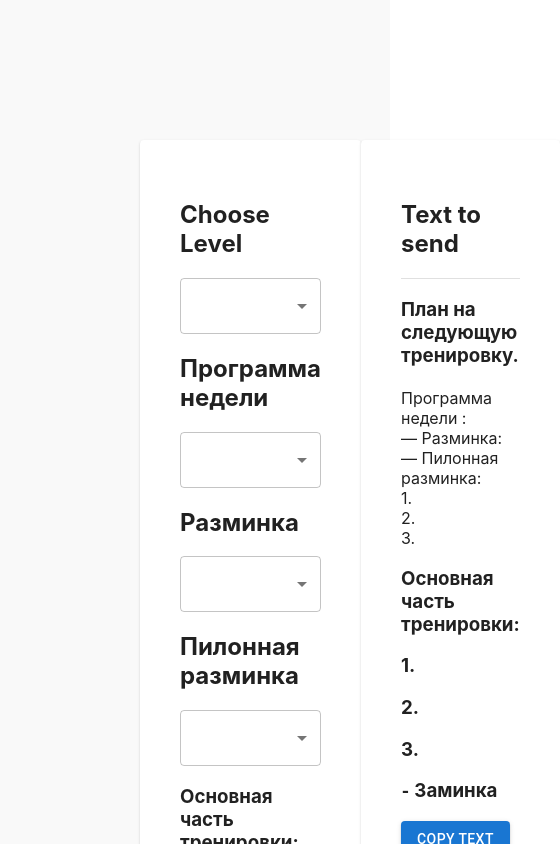
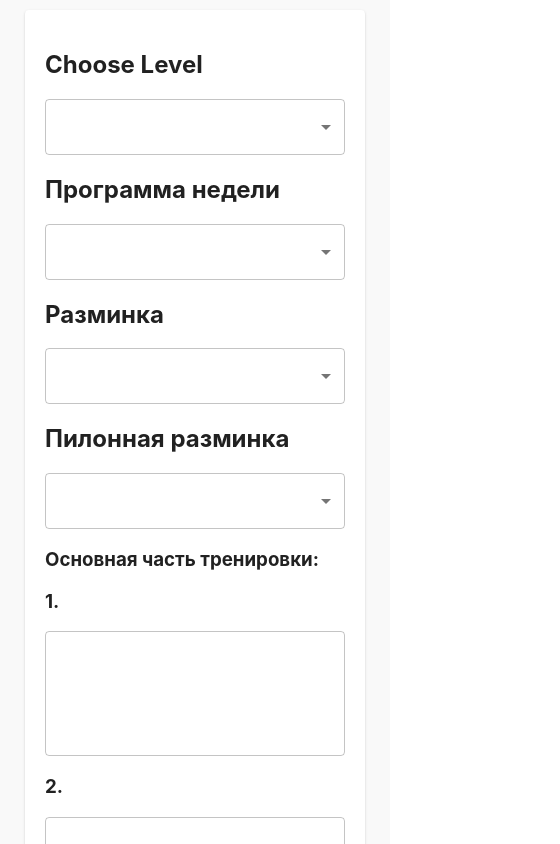
Before and after one commit to AnyaGalkina/plan-generator, a React (Create React App) app: page / in a window 390 px wide. Shown: the top 844 px of the page, 560 px wide, since content can reach past the window. Built offline with nearby package versions, Linux system fonts and the light colour scheme.

Commit message:
Add responsive design

```diff
--- a/src/components/Main.module.css
+++ b/src/components/Main.module.css
@@ -11,3 +11,30 @@
     background-color: #fff;
     padding: 40px;
 }
+
+@media screen and (max-width: 1200px) {
+    .mainContainer {
+        padding: 40px;
+    }
+}
+
+@media screen and (max-width: 750px) {
+    .mainContainer {
+        padding: 40px;
+        flex-direction: column;
+        align-items: center;
+    }
+}
+
+@media screen and (max-width: 520px) {
+    .mainContainer {
+        padding: 0px;
+        flex-direction: column;
+        align-items: center;
+    }
+    .paperBlock{
+        margin-top: 10px;
+        width: 300px;
+        padding: 20px;
+    }
+}
```
Also changed, not shown: src/App.css (+0 -36 lines).
